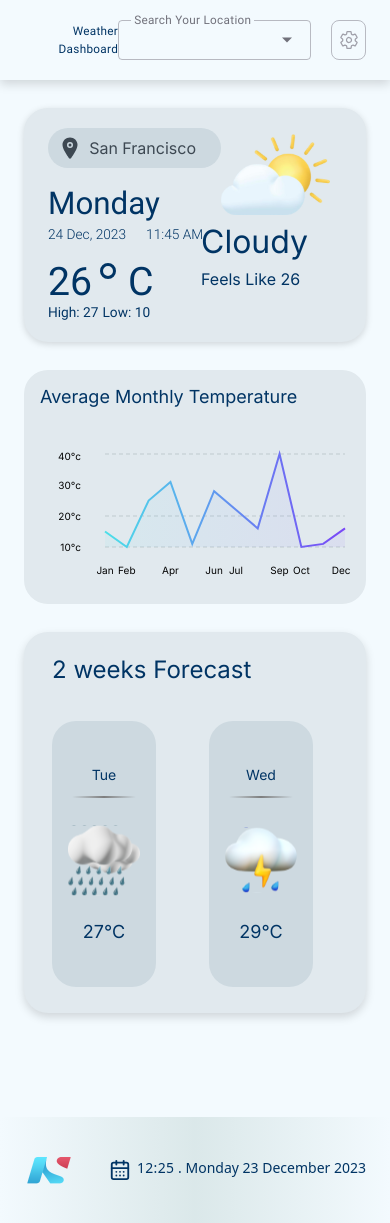
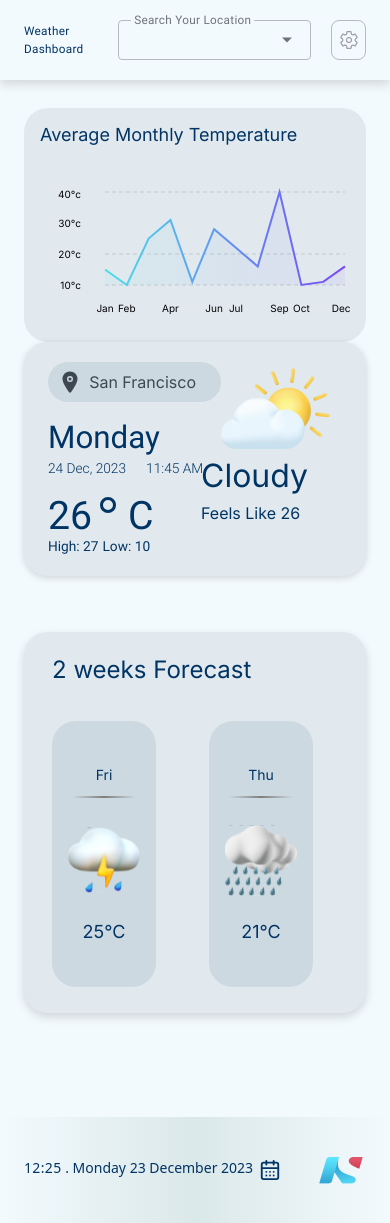
Before and after one commit to Devby-Ali/weather-web-project, a React (Vite) app: page / in a window 390 px wide. Built offline with nearby package versions, Linux system fonts and the light colour scheme.

Commit message:
Set Direction page

```diff
--- a/index.html
+++ b/index.html
@@ -1,5 +1,5 @@
 <!DOCTYPE html>
-<html lang="en" dir="rtl">
+<html lang="en" dir="ltr">
   <head>
     <meta charset="UTF-8" />
     <link rel="icon" type="image/svg+xml" href="/vite.svg" />
--- a/src/Components/Navbar/Navbar.tsx
+++ b/src/Components/Navbar/Navbar.tsx
@@ -26,7 +26,54 @@ const Navbar = (): React.JSX.Element => {
   return (
     <>
       <header className="relative flex justify-between h-20 bg-lightPrimary dark:bg-darkPrimary shadow-header dark:shadow-dark px-6 tracking-wide">
+        <div className="flex-center gap-x-2">
+          <div className="hidden sm:block w-14 h-14 rounded-full overflow-hidden">
+            <img src="/images/image1.jpg" alt="" />
+          </div>
+          <span className="text-[12px] text-darkText dark:text-lightText font-Roboto-regular tracking-wide">
+            Weather Dashboard
+          </span>
+        </div>
         <div className="flex-center gap-x-5">
+          <div
+            className={`relative h-10 sm:w-[295px] flex items-center justify-between rounded-sm border ${
+              openSearch ? "border-active-blue" : "border-zinc-400/70"
+            }`}
+          >
+            <span
+              className={`absolute -top-[10px] left-3 text-[12px] font-Roboto-regular dark:bg-darkPrimary bg-lightPrimary px-[3px] tracking-wide ${
+                openSearch
+                  ? "text-active-blue"
+                  : "dark:text-zinc-400 text-zinc-500"
+              }`}
+            >
+              Search Your Location
+            </span>
+            <input
+              type="text"
+              name=""
+              id=""
+              className="w-full h-full mb-0.5 ml-[3px] bg-transparent font-Roboto-regular px-2 dark:text-lightText ltr-text outline-none"
+              onFocus={() => setOpenSearch(true)}
+              onBlur={() => setOpenSearch(false)}
+            />
+            <span
+              onClick={() => setOpenSearch(!openSearch)}
+              className={`w-6 h-6 flex-center mr-[13px] text-zinc-500 text-xl cursor-pointer ${
+                openSearch && "rotate-180"
+              }`}
+            >
+              <IoMdArrowDropdown />
+            </span>
+            <ul
+              className={`${
+                openSearch ? "absolute" : "hidden"
+              } top-10 -left-0.5 -right-0.5 rounded-sm dark:text-lightText dark:bg-box-dark bg-white py-3 px-4 shadow-costum space-y-2.5`}
+              dir="ltr"
+            >
+              <li>Menu Item</li>
+            </ul>
+          </div>
           <div
             className={`flex-center h-10 w-10 border ${
               openSetting
@@ -37,53 +84,12 @@ const Navbar = (): React.JSX.Element => {
           >
             <IoSettingsOutline />
           </div>
-          <div
-            className={`relative h-10 sm:w-[295px] flex items-center justify-between rounded-sm border ${
-              openSearch ? "border-active-blue" : "border-zinc-400/70"
-            }`}
-          >
-            <span
-              onClick={() => setOpenSearch(!openSearch)}
-              className={`w-6 h-6 flex-center mr-[13px] text-zinc-500 text-xl cursor-pointer ${openSearch && "rotate-180"}`}
-            >
-             <IoMdArrowDropdown />
-            </span>
-            <span className={`absolute -top-[10px] left-3 text-[12px] font-Roboto-regular dark:bg-darkPrimary bg-lightPrimary px-[3px] tracking-wide ${openSearch ? "text-active-blue" : "dark:text-zinc-400 text-zinc-500"}`}>
-              Search Your Location
-            </span>
-            <input
-              type="text"
-              name=""
-              id=""
-              className="w-full h-full mb-0.5 ml-[3px] bg-transparent font-Roboto-regular px-2 dark:text-lightText ltr-text outline-none"
-              onFocus={() => setOpenSearch(true)}
-              onBlur={() => setOpenSearch(false)}
-            />
-            <ul
-              className={`${
-                openSearch ? "absolute" : "hidden"
-              } top-10 -left-0.5 -right-0.5 rounded-sm dark:text-lightText dark:bg-box-dark bg-white py-3 px-4 shadow-costum space-y-2.5`}
-              dir="ltr"
-            >
-              <li>Menu Item</li>
-            </ul>
-          </div>
-        </div>
-
-        <div className="flex-center gap-x-2">
-          <span className="text-[12px] text-darkText dark:text-lightText font-Roboto-regular tracking-wide">
-            Weather Dashboard
-          </span>
-          <div className="hidden sm:block w-14 h-14 rounded-full overflow-hidden">
-            <img src="/images/image1.jpg" alt="" />
-          </div>
         </div>
       </header>
       <div
-        dir="ltr"
         className={`${
           openSetting ? "absolute" : "hidden"
-        } w-[220px] mr-[25px] -mt-3.5 z-10 shadow-header dark:shadow-dark bg-white dark:bg-box-dark rounded-lg px-4 py-[13px] divide-y divide-zinc-200 dark:divide-white/15 font-Roboto-regular`}
+        } right-0 w-[220px] mr-[25px] -mt-3.5 z-10 shadow-header dark:shadow-dark bg-white dark:bg-box-dark rounded-lg px-4 py-[13px] divide-y divide-zinc-200 dark:divide-white/15 font-Roboto-regular`}
       >
         <div className="pb-3 mb-4">
           <span className="dark:text-lightText tracking-wide">Mode</span>
--- a/src/Components/TemperatureInfo/TemperatureInfo.tsx
+++ b/src/Components/TemperatureInfo/TemperatureInfo.tsx
@@ -4,17 +4,10 @@ import { IoLocation } from "react-icons/io5";
 const TemperatureInfo = (): React.JSX.Element => {
   return (
     <section className="flex justify-between w-full lg:w-[607px] h-[234px] px-6 py-5 shadow-custom text-darkText dark:text-lightText mb-7 lg:mb-0 font-Roboto-regular">
-      <div className="flex flex-col items-end max-w-48 mr-3 mt-1.5 font-Inter-regular">
-        <img src="/images/svgs/image7.svg" alt="img" />
-        <div className="-ml-5 mt-[3px] flex flex-col items-end">
-          <span className="text-[32px]/12">Cloudy</span>
-          <span className="mt-[1px]">Feels Like 26</span>
-        </div>
-      </div>
       <div>
         <span className="flex items-center justify-between text-base font-Inter-regular text-[#3D4852] bg-[#CDD9E0] rounded-4xl w-[173px] h-10 pl-2.5 pr-[25px]">
+          <IoLocation className="text-2xl" />
           San Francisco
-          <IoLocation className="text-2xl" />
         </span>
         <div className="ltr-text mt-2.5">
           <span className="text-[32px]">Monday</span>
@@ -35,6 +28,13 @@ const TemperatureInfo = (): React.JSX.Element => {
           </div>
         </div>
       </div>
+      <div className="flex flex-col items-start max-w-48 mr-3 mt-1.5 font-Inter-regular">
+        <img src="/images/svgs/image7.svg" alt="img" />
+        <div className="-ml-5 mt-[3px] flex flex-col">
+          <span className="text-[32px]/12">Cloudy</span>
+          <span className="mt-[1px]">Feels Like 26</span>
+        </div>
+      </div>
     </section>
   );
 };
--- a/src/Components/WeatherDetails/WeatherDetails.tsx
+++ b/src/Components/WeatherDetails/WeatherDetails.tsx
@@ -30,7 +30,7 @@ const WeatherDetails = (): React.JSX.Element => {
       {
         breakpoint: 1536,
         settings: {
-          slidesToShow: 11.2,
+          slidesToShow: 11,
           slidesToScroll: 1,
           infinite: true,
         },
--- a/src/Pages/Index/Index.tsx
+++ b/src/Pages/Index/Index.tsx
@@ -10,8 +10,8 @@ const Index = (): React.JSX.Element => {
     <>
       <Navbar />
       <div className="px-6 flex flex-col lg:flex-row-reverse justify-between gap-x-10 mt-7 *:bg-stoneCard dark:*:bg-[#292F45] *:rounded-3xl">
+        <TemperatureChart />
         <TemperatureInfo />
-        <TemperatureChart />
       </div>
       <WeatherDetails />
       <Footer />
--- a/src/index.css
+++ b/src/index.css
@@ -39,7 +39,7 @@
 @layer base {
 
   :root {
-    direction: rtl;
+    direction: ltr;
     writing-mode: horizontal-tb;
     text-orientation: mixed;
   }
@@ -61,6 +61,9 @@
   }
 }
 
+@utility filter-shadow-cloud {
+  filter: drop-shadow(-15px 55px 27px rgba(18, 6, 67, 0.4));
+}
 
 @utility flex-center {
   @apply flex items-center justify-center;
@@ -90,10 +93,11 @@
     rgba(54, 54, 54, 0) 100%
   );
   --shadow-header: 0px 4px 10px 0px rgba(0, 0, 0, 0.15);
-  --shadow-custom: 0px 2px 7px 0px #00000026;
   --shadow-Login: 0px 4px 8px 0px #00000040;
   --shadow-weatherDetails: 0px 4px 10px 0px #00000026;
+  --shadow-LoginSvg: -12.8px 51.21px 64.01px 0px rgba(18, 6, 67, 0.4);
   --shadow-dark: 0px 4px 10px 0px #a6a5a526;
+  --shadow-custom: 0px 2px 7px 0px #00000026;
   --radius-4xl: 2rem;
   --font-yekan: "yekan", "sans-serif";
   --font-Roboto-light: "Roboto Light", "sans-serif";
```
